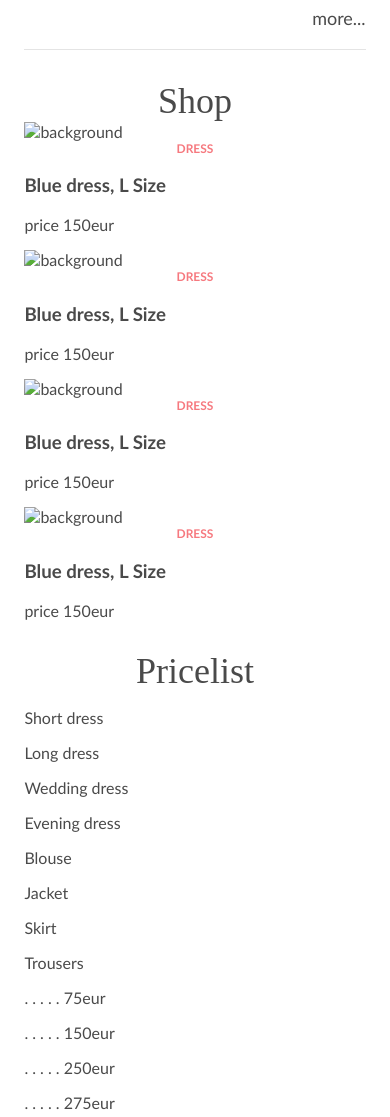
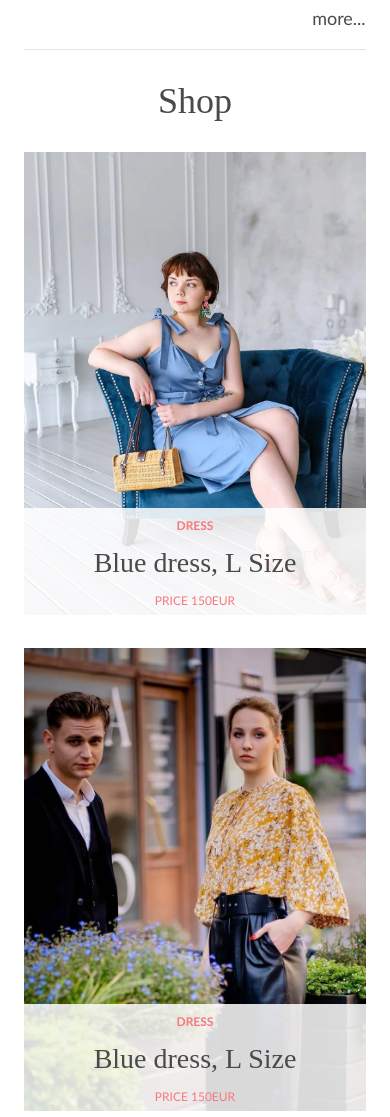
Before and after one commit to meanadev/template-atelier, a website: page source/index.html in a window 390 px wide. Shown: the part 4875-5992 px from the top of the page. Drawn offline with nearby package versions, Linux system fonts and the light colour scheme; files that its build step writes are made by us from their sources.

Commit message:
shop mobile style done

```diff
--- a/source/index.html
+++ b/source/index.html
@@ -220,7 +220,7 @@
           </ul>
           <a class="blog__link" href="#">
             <p class="blog__link-text">more...</p>
-            </a>
+          </a>
         </section>
         <secttion class="main__shop shop">
           <h2 class="shop__header">Shop</h2>
@@ -229,8 +229,8 @@
               <li class="shop__item">
                 <a href="#" class="shop__item-link">
                   <picture>
-                    <source srcset="img/img.webp, img/img@2x.webp 2x" type="image/webp">
-                    <img class="shop__item-img" src="img/img.png" srcset="img/img@2x.png 2x" alt="background">
+                    <source srcset="img/img-12.webp, img/img-12@2x.webp 2x" type="image/webp">
+                    <img class="shop__item-img" src="img/img-12.png" srcset="img/img-12@2x.png 2x" alt="background">
                   </picture>
                   <div class="shop__item-text text">
                     <p class="text__tag-link">dress</p>
@@ -242,8 +242,8 @@
               <li class="shop__item">
                 <a href="#" class="shop__item-link">
                   <picture>
-                    <source srcset="img/img.webp, img/img@2x.webp 2x" type="image/webp">
-                    <img class="shop__item-img" src="img/img.png" srcset="img/img@2x.png 2x" alt="background">
+                    <source srcset="img/img-7.webp, img/img-7@2x.webp 2x" type="image/webp">
+                    <img class="shop__item-img" src="img/img-7.png" srcset="img/img-7@2x.png 2x" alt="background">
                   </picture>
                   <div class="shop__item-text text">
                     <p class="text__tag-link">dress</p>
@@ -255,8 +255,8 @@
               <li class="shop__item">
                 <a href="#" class="shop__item-link">
                   <picture>
-                    <source srcset="img/img.webp, img/img@2x.webp 2x" type="image/webp">
-                    <img class="shop__item-img" src="img/img.png" srcset="img/img@2x.png 2x" alt="background">
+                    <source srcset="img/img-13.webp, img/img-13@2x.webp 2x" type="image/webp">
+                    <img class="shop__item-img" src="img/img-13.png" srcset="img/img-13@2x.png 2x" alt="background">
                   </picture>
                   <div class="shop__item-text text">
                     <p class="text__tag-link">dress</p>
@@ -264,11 +264,12 @@
                     <p class="shop__item-price price">price 150eur</p>
                   </div>
                 </a>
-              </li>            <li class="shop__item">
+              </li>
+              <li class="shop__item">
                 <a href="#" class="shop__item-link">
                   <picture>
-                    <source srcset="img/img.webp, img/img@2x.webp 2x" type="image/webp">
-                    <img class="shop__item-img" src="img/img.png" srcset="img/img@2x.png 2x" alt="background">
+                    <source srcset="img/img-3.webp, img/img-3@2x.webp 2x" type="image/webp">
+                    <img class="shop__item-img" src="img/img-3.png" srcset="img/img-3@2x.png 2x" alt="background">
                   </picture>
                   <div class="shop__item-text text">
                     <p class="text__tag-link">dress</p>
@@ -278,6 +279,9 @@
                 </a>
               </li>
             </ul>
+            <a class="shop__link" href="#">
+              <p class="shop__link-text">more...</p>
+            </a>
           </div>
         </secttion>
         <section class="main__priceslist pricelist">
--- a/source/sass/blocks/latest.scss
+++ b/source/sass/blocks/latest.scss
@@ -41,8 +41,8 @@
 
     &-img {
       position: absolute;
-      width: 100%;
-      height: auto;
+      width: auto;
+      height: 100%;
       object-fit: cover;
     }
 
--- a/source/sass/blocks/shop.scss
+++ b/source/sass/blocks/shop.scss
@@ -6,9 +6,91 @@
 .shop__header {
   margin: 0;
   padding: 0;
-  margin-top: 30px;
+  margin: 30px 0;
   font-family: "Playfair Display";
   font-weight: normal;
   font-size: 36px;
   text-align: center;
 }
+
+.shop__flex {
+  display: flex;
+  flex-flow: column;
+  width: 100%;
+  height: auto;
+}
+
+.shop__list {
+  width: 100%;
+  height: auto;
+  margin: 0;
+  padding: 0;
+}
+
+.shop__item {
+  position: relative;
+  width: 100%;
+  height: auto;
+  margin: 0;
+  padding: 0;
+  margin-bottom: 30px;
+
+  &-link {
+    width: 100%;
+    height: auto;
+  }
+
+  &-img {
+    width: 100%;
+    height: 118.75vw;
+    object-fit: cover;
+  }
+
+  &-text {
+    display: flex;
+    flex-flow: column;
+    justify-content: space-between;
+    position: absolute;
+    bottom: 0;
+    width: 100%;
+    height: 110px;
+    margin: 0;
+    padding: 0;
+    padding: 10px 0;
+    text-align: center;
+    background: $bg-white;
+  }
+
+  &-header {
+    margin: 0;
+    padding: 0;
+    font-family: "Playfair Display";
+    font-weight: normal;
+    font-size: 28px;
+  }
+
+  &-price {
+    margin: 0;
+    padding: 0;
+    font-size: 12px;
+    text-transform: uppercase;
+    color: $coral;
+  }
+}
+
+.shop__link {
+  display: block;
+  width: 100%;
+  height: auto;
+  margin: 0;
+  padding: 0;
+  padding-bottom: 20px;
+  border-bottom: 1px solid $grey-line;
+
+  &-text {
+    margin: 0;
+    padding: 0;
+    font-size: 18px;
+    text-align: right;
+  }
+}
--- a/source/sass/global/colors.scss
+++ b/source/sass/global/colors.scss
@@ -5,6 +5,8 @@ $grey: #4a4a4a;
 $grey-line: #e4e4e4;
 
 $coral: #f6797f;
+
+$bg-white: rgba(255, 255, 255, 0.85);
 $bg-coral: rgba(246, 121, 127, 0.9);
 
 $nav-bg: rgba(0, 0, 0, 0.75);
```
Also changed, not shown: build/css/styles.min.css, build/index.html, 1 other file.
